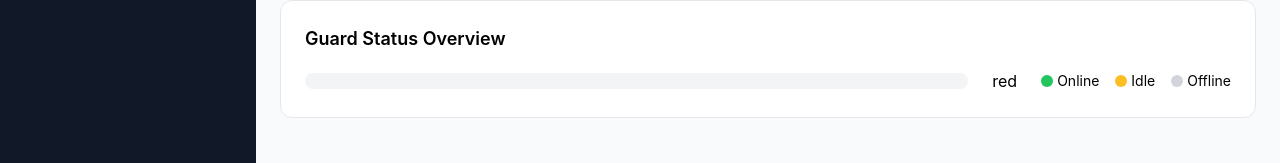
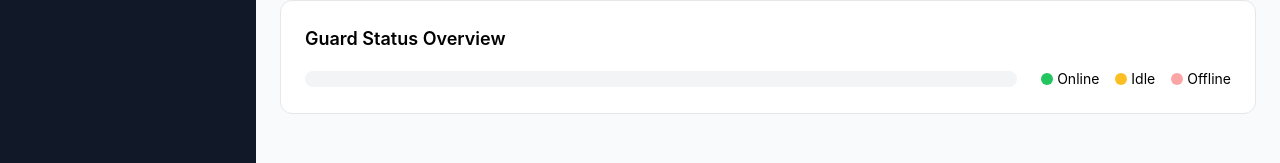
Before and after one commit to haniyshaban/BB-GuardSync, a React (Vite) app in the folder admin/: page / in a window 1280 px wide. Shown: the part 368-531 px from the top of the page. Built offline with nearby package versions, Linux system fonts and the light colour scheme; no server answers; sample sign-in values are in the browser's storage.

Commit message:
Fix: Remove stray 'red' text and update offline legend to match soft red color (bg-red-300)

```diff
--- a/admin/src/pages/DashboardPage.tsx
+++ b/admin/src/pages/DashboardPage.tsx
@@ -65,11 +65,11 @@ export default function DashboardPage() {
                 </>
               )}
             </div>
-          </div>red
+          </div>
           <div className="flex gap-4 text-sm">
             <span className="flex items-center gap-1"><span className="w-3 h-3 rounded-full bg-green-500" />Online</span>
             <span className="flex items-center gap-1"><span className="w-3 h-3 rounded-full bg-amber-400" />Idle</span>
-            <span className="flex items-center gap-1"><span className="w-3 h-3 rounded-full bg-gray-300" />Offline</span>
+            <span className="flex items-center gap-1"><span className="w-3 h-3 rounded-full bg-red-300" />Offline</span>
           </div>
         </div>
       </div>
```
